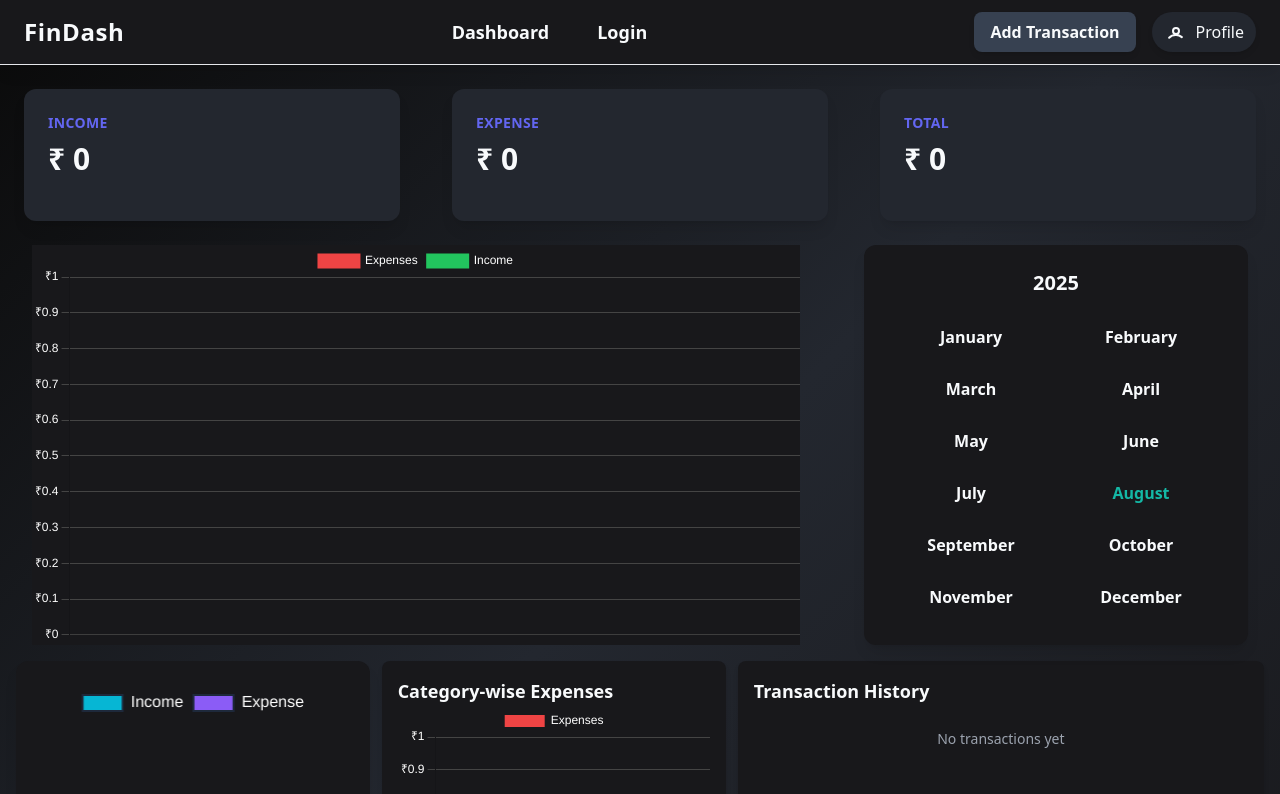
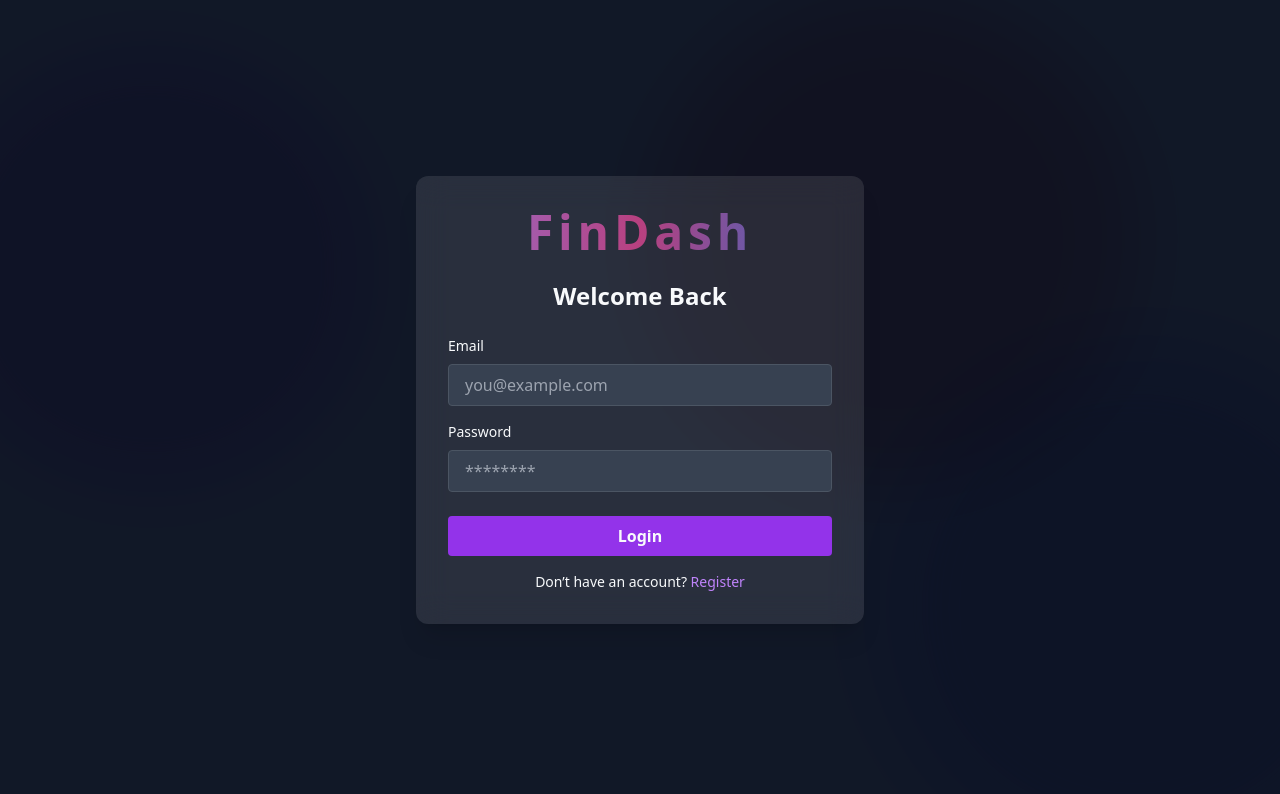
Before and after one commit to vishal-shingala/Finance-dashboard, a React (Vite) app in the folder Frontend/: page / in a window 1280 px wide. Shown: the top 794 px of the page. Built offline with nearby package versions, Linux system fonts and the light colour scheme.

Commit message:
feat: Update routing logic to conditionally render Dashboard and Profile based on user authentication

```diff
--- a/Frontend/src/Routes/Routes.jsx
+++ b/Frontend/src/Routes/Routes.jsx
@@ -3,14 +3,17 @@ import Login from '../pages/Login';
 import Dashboard from '../pages/Dashboard';
 import Profile from '../pages/Profile';
 import Register from '../pages/Register';
+import { useContext } from 'react';
+import { UserContext } from '../context/user.context';
 
 function PageRouters(){
+    const {currUser} = useContext(UserContext);
     return(
         <BrowserRouter>
         <Routes>
             <Route path='/login' element={<Login/>}/>
-            <Route path='/' element={<Dashboard/>}/>
-            <Route path='/profile' element={<Profile/>}/>
+            <Route path='/' element={currUser ? <Dashboard/> : <Login/>}/>
+            <Route path='/profile' element={currUser ? <Profile/> : <Login/>}/>
             <Route path='/register' element={<Register/>}/>
         </Routes>
         </BrowserRouter>
```
